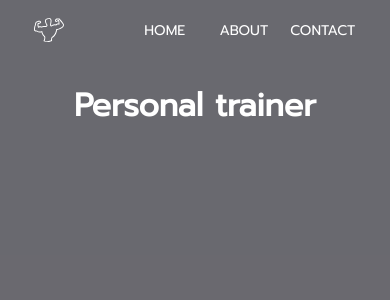
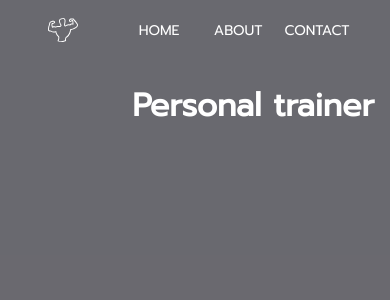
Before and after one commit to Jacksard/personal-trainer-landing, a React (Create React App) app: page / in a window 390 px wide. Shown: the top 300 px of the page. Built offline with nearby package versions, Linux system fonts and the light colour scheme.

Commit message:
changes to navbar

```diff
--- a/src/App.css
+++ b/src/App.css
@@ -31,7 +31,14 @@ body {
 
 .content {
   text-align: center;
+  width: 80vmax;
+  margin: auto;
 }
 
 @media only screen and (max-width: 411px) {
+  .content {
+    text-align: center;
+    width: 60vmax;
+    margin: auto;
+  }
 }
--- a/src/Components/Background/Background.css
+++ b/src/Components/Background/Background.css
@@ -9,14 +9,6 @@
   animation-duration: 1.1s;
 }
 
-@keyframes fadein {
-  0% {
-    opacity: 0;
-  }
-  100% {
-    opacity: 1;
-  }
-}
 
 @media only screen and (max-width: 1024px) {
   * {
--- a/src/Components/Background/Background.js
+++ b/src/Components/Background/Background.js
@@ -5,7 +5,7 @@ import './Background.css';
 const Background = () => {
   return (
     <div>
-      <video id='background-video' playsinline muted autoPlay>
+      <video id='background-video' playsInline muted autoPlay>
         <source src={Video} type='video/mp4' />
       </video>
     </div>
--- a/src/Components/Navbar/Navbar.css
+++ b/src/Components/Navbar/Navbar.css
@@ -16,6 +16,8 @@
 .navbar-options-container {
   display: grid;
   grid-template-columns: 1fr 1fr 1fr;
+  align-self: center;
+  justify-self: end !important;
 }
 
 .navbar-logo {
@@ -26,6 +28,7 @@
 
 @media only screen and (max-width: 600px) {
   .navbar-options-container {
+    justify-self: start !important;
     font-size: 14px;
   }
   .navbar-logo {
```
